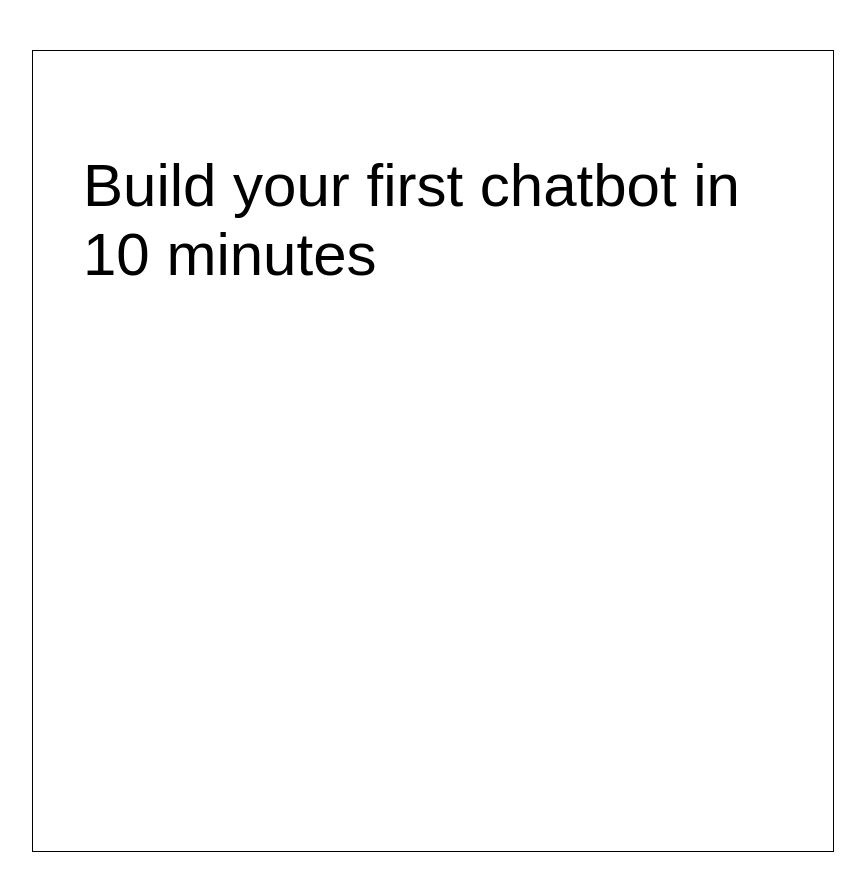
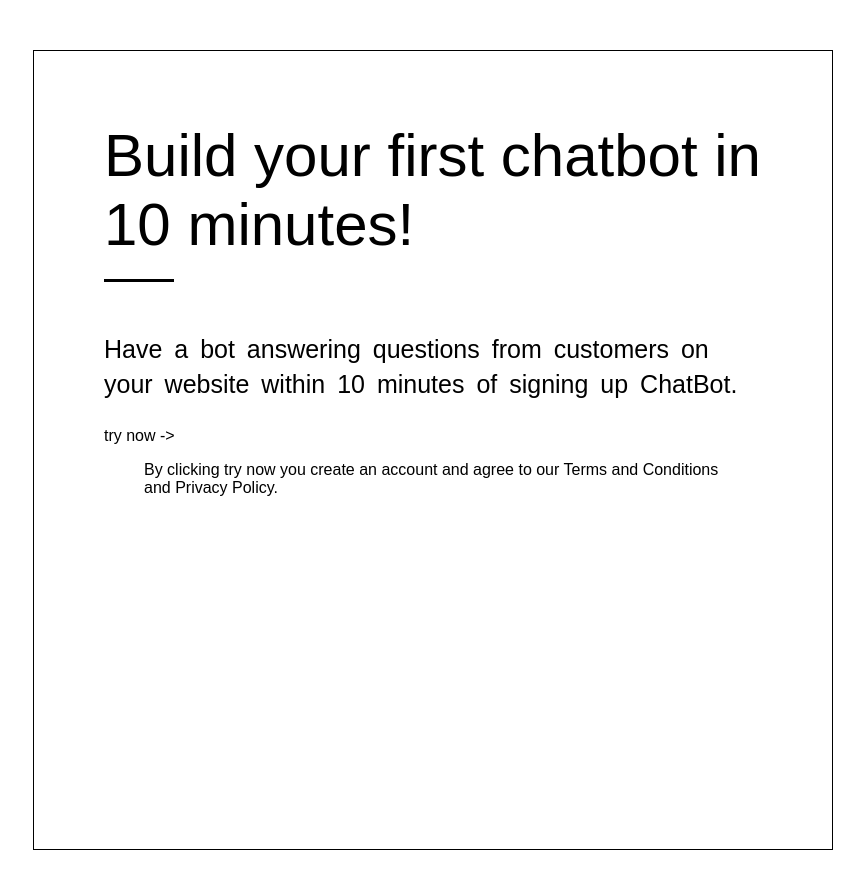
Before and after one commit to PrasadThatipudi/chat_bot, a plain HTML site: page index.html in a window 1280 px wide. Shown: the whole page, without its empty margins (207-1072 px from the left). Drawn offline with Linux system fonts and the light colour scheme.

Commit message:
adds article content and styles it

```diff
--- a/index.html
+++ b/index.html
@@ -8,27 +8,52 @@
       }
 
       #chat-bot-article-id {
-        height: 700px;
-        width: 700px;
+        box-sizing: border-box;
+        height: 800px;
+        width: 800px;
         border: 1px solid black;
-        padding: 50px;
+        padding: 70px;
         margin: 50px auto;
       }
 
       #chat-bot-head-id {
-        font-weight: 200;
+        font-weight: 100;
         font-size: 60px;
         text-align: left;
+        margin-top: 0px;
+        margin-bottom: 20px;
       }
+
+      #h-line-id {
+        height: 3px;
+        width: 70px;
+        background-color: black;
+        margin-bottom: 50px;
+      }
+
+      #desc-id {
+        font-size: 25px;
+        line-height: 35px;
+        word-spacing: 5px;
+      }
+
+      /* #button-id {
+      } */
     </style>
   </head>
   <body>
     <article id="chat-bot-article-id">
-      <h1 id="chat-bot-head-id">Build your first chatbot in 10 minutes</h1>
-      <div></div>
-      <p></p>
-      <div></div>
-      <blockquote></blockquote>
+      <h1 id="chat-bot-head-id">Build your first chatbot in 10 minutes!</h1>
+      <div id="h-line-id"></div>
+      <p id="desc-id">
+        Have a bot answering questions from customers on your website within 10
+        minutes of signing up ChatBot.
+      </p>
+      <div id="button-id">try now -></div>
+      <blockquote>
+        By clicking try now you create an account and agree to our Terms and
+        Conditions and Privacy Policy.
+      </blockquote>
     </article>
   </body>
 </html>
```
